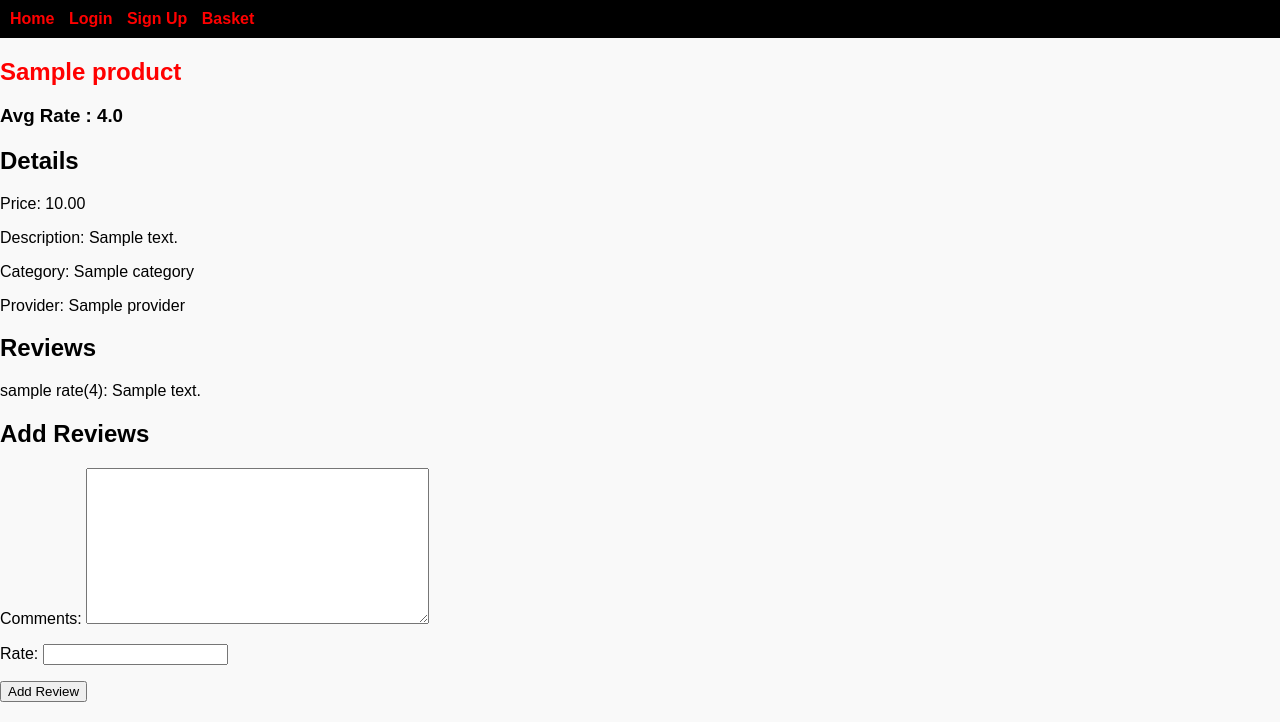
After one commit to Arshia-Izadyar/Clone-Digikala, a Django app: page /detail/1/ in a window 1280 px wide. The commit adds this page. Shown: the top 722 px of the page. Run offline with Django 4.2, Linux system fonts and the light colour scheme; tables that the repository leaves empty hold one stand-in row (values such as "Sample post").

Commit message:
added comments / rate

```diff
--- /dev/null
+++ b/product/forms.py
@@ -0,0 +1,8 @@
+from django import forms
+
+from .models import Review
+
+class AddReviewForm(forms.ModelForm):
+    class Meta:
+        model = Review
+        fields = ('comment', 'rate')
--- a/product/models.py
+++ b/product/models.py
@@ -1,6 +1,7 @@
 from django.db import models
 from django.contrib.auth import get_user_model
 from django.utils.translation import gettext as _
+from django.urls import reverse
 
 from lib.validators import validate_rate
 
@@ -52,6 +53,9 @@ class Product(models.Model):
     def __str__(self):
         return self.title + " - " + self.category.title + " - " + self.provider.name
 
+    def get_absolute_url(self):
+        return reverse('product:detail', kwargs={'pk': self.pk})
+
 
 
 class WishList(models.Model):
--- /dev/null
+++ b/product/templatetags/product_extras.py
@@ -0,0 +1,8 @@
+from django import template
+
+
+register = template.Library()
+
+@register.filter(name="round")
+def round_rate(value):
+    return round(value, 1)
--- a/product/urls.py
+++ b/product/urls.py
@@ -1,9 +1,13 @@
 from django.urls import path
 
-from .views import ProductHomeView
+from .views import ProductHomeView, ProductDetailView, AddReviewView
 
 app_name = 'product'
 
 urlpatterns = [
-    path('home/', ProductHomeView.as_view(), name='home-page'),
+    path('', ProductHomeView.as_view(), name='home-page'),
+    path('detail/<int:pk>/', ProductDetailView.as_view(), name='detail'),
+    path('detail/<int:pk>/add-review', AddReviewView.as_view(), name='review'),
+
+
 ]
--- a/product/views.py
+++ b/product/views.py
@@ -1,11 +1,14 @@
-from django.shortcuts import render
-from django.views.generic import ListView
+from django.shortcuts import HttpResponseRedirect
+from django.views.generic import DetailView
 from django.db.models import Avg, Q
 from django_filters import FilterSet
 from django_filters.views import FilterView
+from django.contrib.auth.decorators import  login_required
+from django.utils.decorators import method_decorator
 
 
 from .models import Product
+from .forms import AddReviewForm
 
 
 class HomeFilter(FilterSet):
@@ -29,3 +32,37 @@ class ProductHomeView(FilterView):
             .annotate(avg_rate=Avg("reviews__rate"))
             .filter(Q(avg_rate__gt=3) & Q(is_active=True))
         )
+
+
+class ProductDetailView(DetailView):
+    model = Product
+    template_name = "products/product_detail.html"
+    context_object_name = "product"
+    queryset = Product.objects.prefetch_related("reviews").annotate(avg_rate=Avg("reviews__rate"))
+
+    def get_context_data(self, **kwargs):
+
+        context = super().get_context_data(**kwargs)
+        product = context['product']
+        context["reviews"] = product.reviews.all()
+        context["avg_rate"] = product.avg_rate
+        context["add_review_form"] = AddReviewForm()
+        return context
+
+class AddReviewView(DetailView):
+    model = Product
+
+    @method_decorator(login_required)
+    def dispatch(self, request, *args, **kwargs):
+        return super().dispatch(request, *args, **kwargs)
+
+    def post(self, request, *args, **kwargs):
+        form = AddReviewForm(request.POST)
+        obj = self.get_object()
+        if form.is_valid():
+            review = form.save(commit=False)
+            review.user = request.user
+            review.product = obj
+            review.is_validated = True
+            review.save()
+        return HttpResponseRedirect(obj.get_absolute_url())
--- /dev/null
+++ b/templates/products/product_detail.html
@@ -0,0 +1,31 @@
+{% extends "Base.html" %}
+{% load product_extras %}
+
+{% block title %}
+Product Details
+{% endblock title %}
+
+{% block body %}
+<h1>{{product.title}}</h1>
+<h3> Avg Rate : {{avg_rate|round}} </h3>
+
+<h2> Details </h2>
+
+<p>Price: {{product.price}}</p>
+<p>Description: {{product.description}}</p>
+<p>Category: {{product.category}}</p>
+<p>Provider: {{product.provider}}</p>
+
+<h2>Reviews</h2>
+{% for review in reviews %}
+<p>{{review.user.username}} rate({{review.rate}}): {{review.comment}}</p>
+{% endfor %}
+
+<h2>Add Reviews</h2>
+<form method="post" action="{% url 'product:review' product.pk %}">
+    {% csrf_token %}
+    {{add_review_form.as_p}}
+    <input type="submit" value="Add Review">
+
+</form>
+{% endblock body %}
```
Also changed, not shown: templates/products/home.html (+8 -1 lines), product/templatetags/__init__.py (added).
